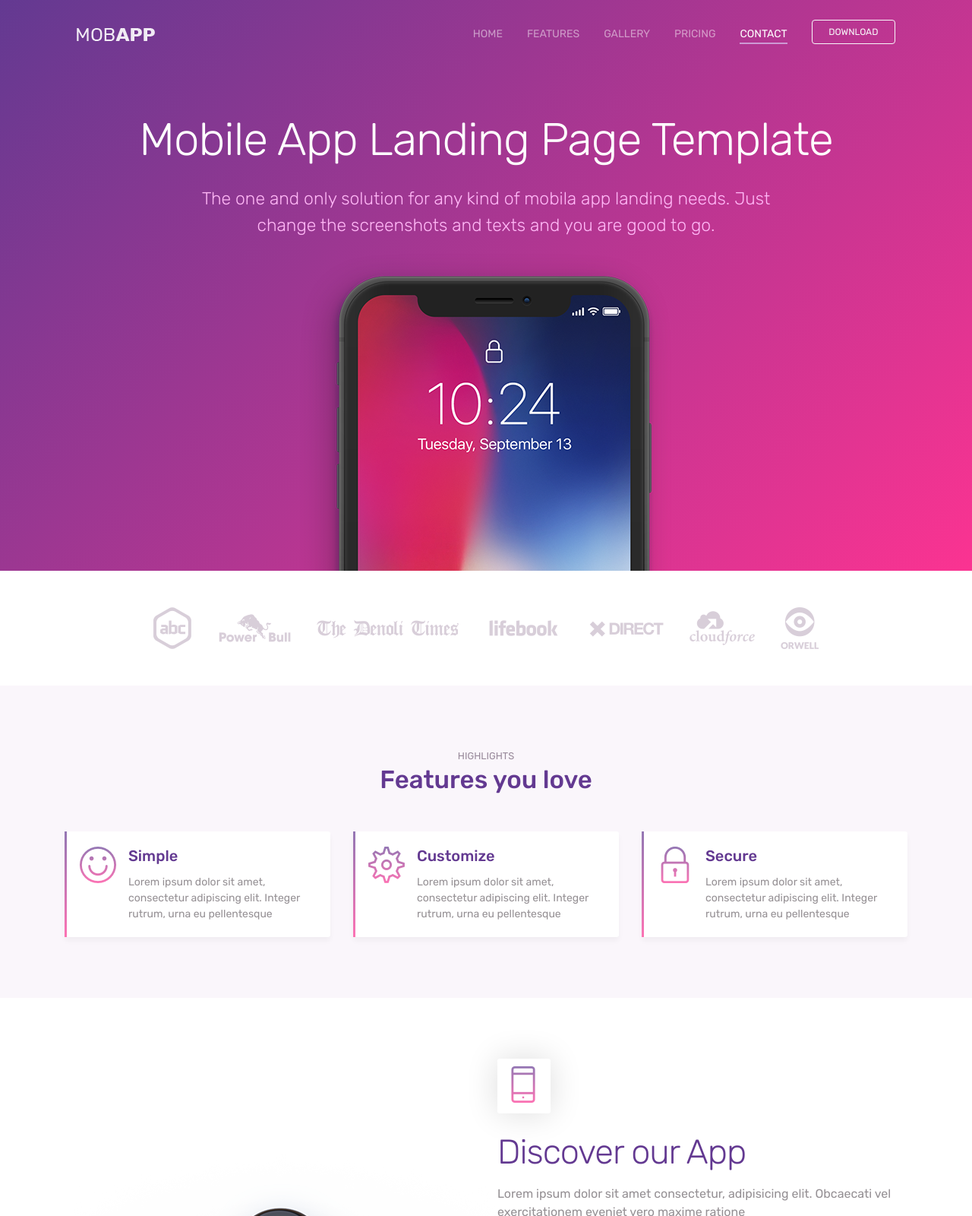
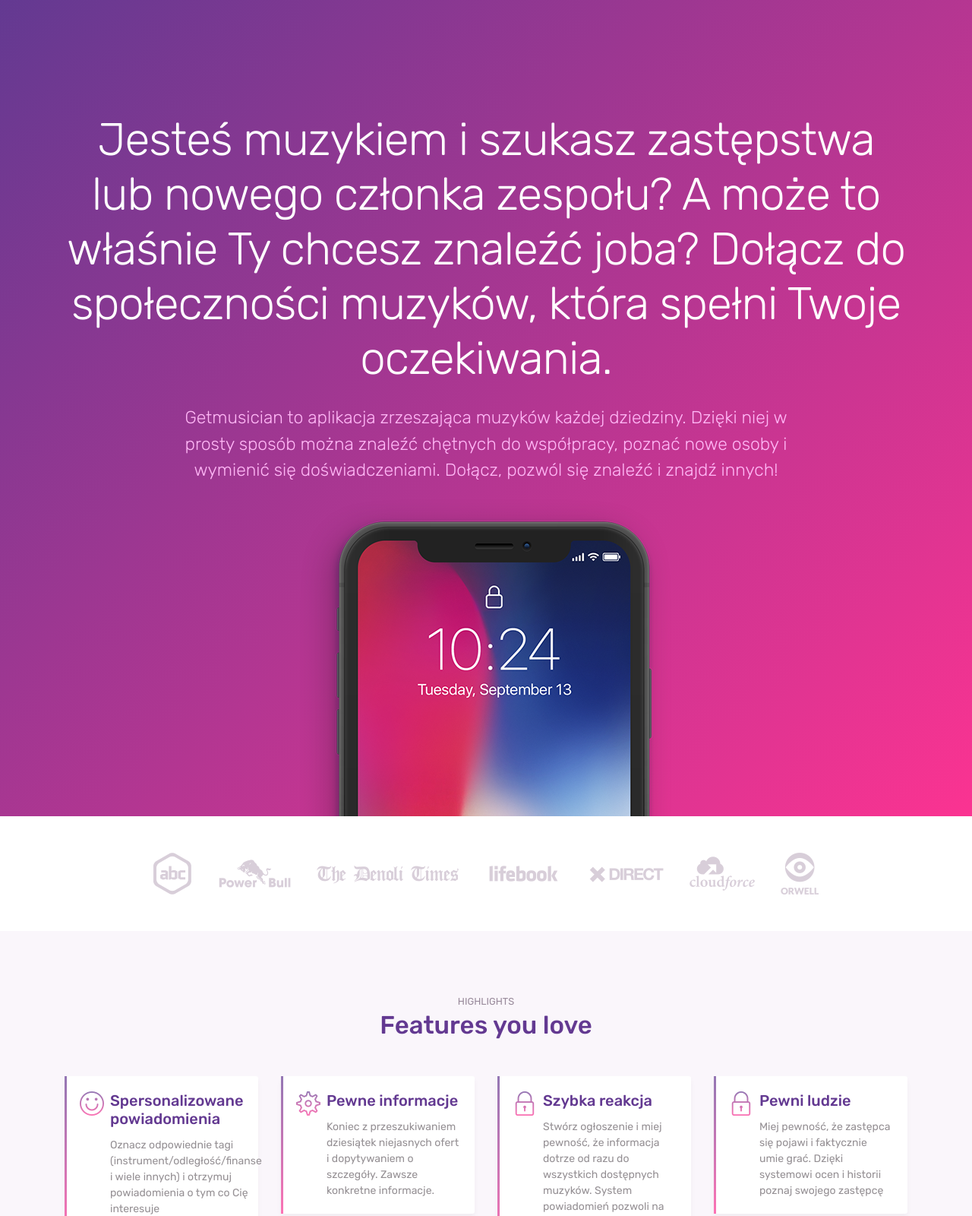
Before and after one commit to michalbzowski/get-musician-landing-2, a plain HTML site: page index.html in a window 1280 px wide. Shown: the top 1600 px of the page at 76% size. Drawn offline with Linux system fonts and the light colour scheme.

Commit message:
Pierwsze teksty

```diff
--- a/index.html
+++ b/index.html
@@ -33,35 +33,15 @@ URI     : https://colorlib.com
 
 <body data-spy="scroll" data-target="#navbar" data-offset="30">
 
-    <!-- Nav Menu -->
-
-    <div class="nav-menu fixed-top">
-        <div class="container">
-            <div class="row">
-                <div class="col-md-12">
-                    <nav class="navbar navbar-dark navbar-expand-lg">
-                        <a class="navbar-brand" href="index.html"><img src="images/logo.png" class="img-fluid" alt="logo"></a> <button class="navbar-toggler" type="button" data-toggle="collapse" data-target="#navbar" aria-controls="navbar" aria-expanded="false" aria-label="Toggle navigation"> <span class="navbar-toggler-icon"></span> </button>
-                        <div class="collapse navbar-collapse" id="navbar">
-                            <ul class="navbar-nav ml-auto">
-                                <li class="nav-item"> <a class="nav-link active" href="#home">HOME <span class="sr-only">(current)</span></a> </li>
-                                <li class="nav-item"> <a class="nav-link" href="#features">FEATURES</a> </li>
-                                <li class="nav-item"> <a class="nav-link" href="#gallery">GALLERY</a> </li>
-                                <li class="nav-item"> <a class="nav-link" href="#pricing">PRICING</a> </li>
-                                <li class="nav-item"> <a class="nav-link" href="#contact">CONTACT</a> </li>
-                                <li class="nav-item"><a href="#" class="btn btn-outline-light my-3 my-sm-0 ml-lg-3">Download</a></li>
-                            </ul>
-                        </div>
-                    </nav>
-                </div>
-            </div>
-        </div>
-    </div>
-
-
     <header class="bg-gradient" id="home">
         <div class="container mt-5">
-            <h1>Mobile App Landing Page Template</h1>
-            <p class="tagline">The one and only solution for any kind of mobila app landing needs. Just change the screenshots and texts and you are good to go. </p>
+            <h1>Jesteś muzykiem i szukasz zastępstwa lub nowego członka zespołu? A może to właśnie Ty chcesz znaleźć joba?
+                Dołącz do społeczności muzyków, która spełni Twoje oczekiwania.</h1>
+            <p class="tagline">
+                Getmusician to aplikacja zrzeszająca muzyków każdej dziedziny. Dzięki niej w prosty sposób
+można znaleźć chętnych do współpracy, poznać nowe osoby i wymienić się doświadczeniami.
+Dołącz, pozwól się znaleźć i znajdź innych!
+            </p>
         </div>
         <div class="img-holder mt-3"><img src="images/iphonex.png" alt="phone" class="img-fluid"></div>
     </header>
@@ -84,47 +64,67 @@ URI     : https://colorlib.com
 
 
             <div class="row">
-                <div class="col-12 col-lg-4">
+                <div class="col-12 col-lg-3">
                     <div class="card features">
                         <div class="card-body">
                             <div class="media">
-                                <span class="ti-face-smile gradient-fill ti-3x mr-3"></span>
+                                <span class="ti-face-smile gradient-fill ti-2x mr-2  "></span>
                                 <div class="media-body">
-                                    <h4 class="card-title">Simple</h4>
-                                    <p class="card-text">Lorem ipsum dolor sit amet, consectetur adipiscing elit. Integer rutrum, urna eu pellentesque </p>
+                                    <h4 class="card-title">Spersonalizowane powiadomienia</h4>
+                                    <p class="card-text">
+                                            Oznacz odpowiednie tagi (instrument/odległość/finanse i wiele innych) i otrzymuj powiadomienia o tym co Cię interesuje
+                                    </p>
                                 </div>
                             </div>
                         </div>
                     </div>
                 </div>
-                <div class="col-12 col-lg-4">
+                <div class="col-12 col-lg-3">
                     <div class="card features">
                         <div class="card-body">
                             <div class="media">
-                                <span class="ti-settings gradient-fill ti-3x mr-3"></span>
+                                <span class="ti-settings gradient-fill ti-2x mr-2"></span>
                                 <div class="media-body">
-                                    <h4 class="card-title">Customize</h4>
-                                    <p class="card-text">Lorem ipsum dolor sit amet, consectetur adipiscing elit. Integer rutrum, urna eu pellentesque </p>
+                                    <h4 class="card-title">Pewne informacje</h4>
+                                    <p class="card-text">
+                                            Koniec z przeszukiwaniem dziesiątek niejasnych ofert i dopytywaniem o szczegóły. Zawsze konkretne informacje.
+                                    </p>
                                 </div>
                             </div>
                         </div>
                     </div>
                 </div>
-                <div class="col-12 col-lg-4">
+                <div class="col-12 col-lg-3">
                     <div class="card features">
                         <div class="card-body">
                             <div class="media">
-                                <span class="ti-lock gradient-fill ti-3x mr-3"></span>
+                                <span class="ti-lock gradient-fill ti-2x mr-2"></span>
                                 <div class="media-body">
-                                    <h4 class="card-title">Secure</h4>
-                                    <p class="card-text">Lorem ipsum dolor sit amet, consectetur adipiscing elit. Integer rutrum, urna eu pellentesque </p>
+                                    <h4 class="card-title">Szybka reakcja</h4>
+                                    <p class="card-text">
+                                            Stwórz ogłoszenie i miej pewność, że informacja dotrze od razu do wszystkich dostępnych muzyków. System powiadomień pozwoli na szybką odpowiedź
+                                    </p>
                                 </div>
                             </div>
                         </div>
                     </div>
                 </div>
+                <div class="col-12 col-lg-3">
+                        <div class="card features">
+                            <div class="card-body">
+                                <div class="media">
+                                    <span class="ti-lock gradient-fill ti-2x mr-2"></span>
+                                    <div class="media-body">
+                                        <h4 class="card-title">Pewni ludzie</h4>
+                                        <p class="card-text">
+                                                Miej pewność, że zastępca się pojawi i faktycznie umie grać. Dzięki systemowi ocen i historii poznaj swojego zastępcę
+                                        </p>
+                                    </div>
+                                </div>
+                            </div>
+                        </div>
+                    </div>
             </div>
-
         </div>
 
 
```
Also changed, not shown: 1 other file.
